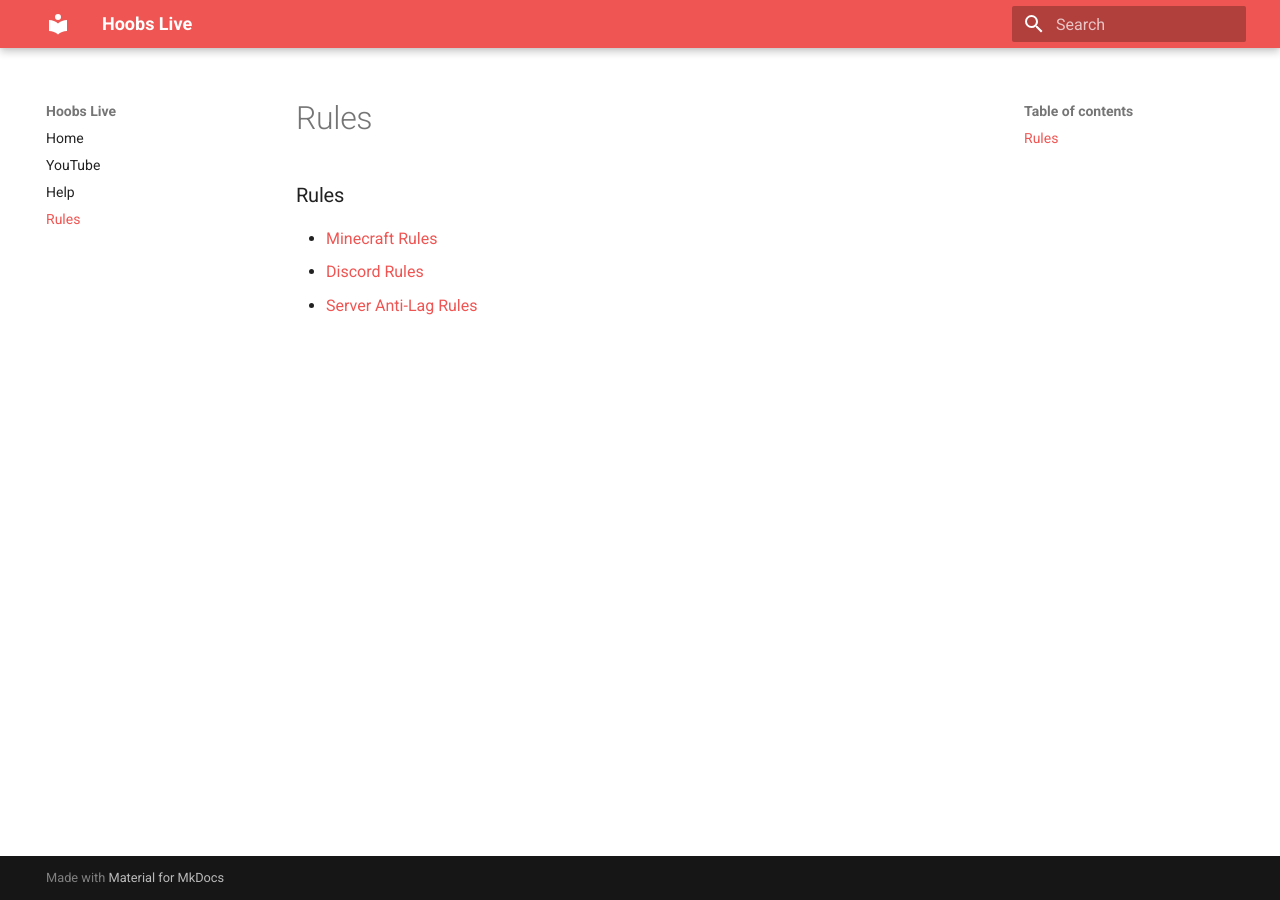
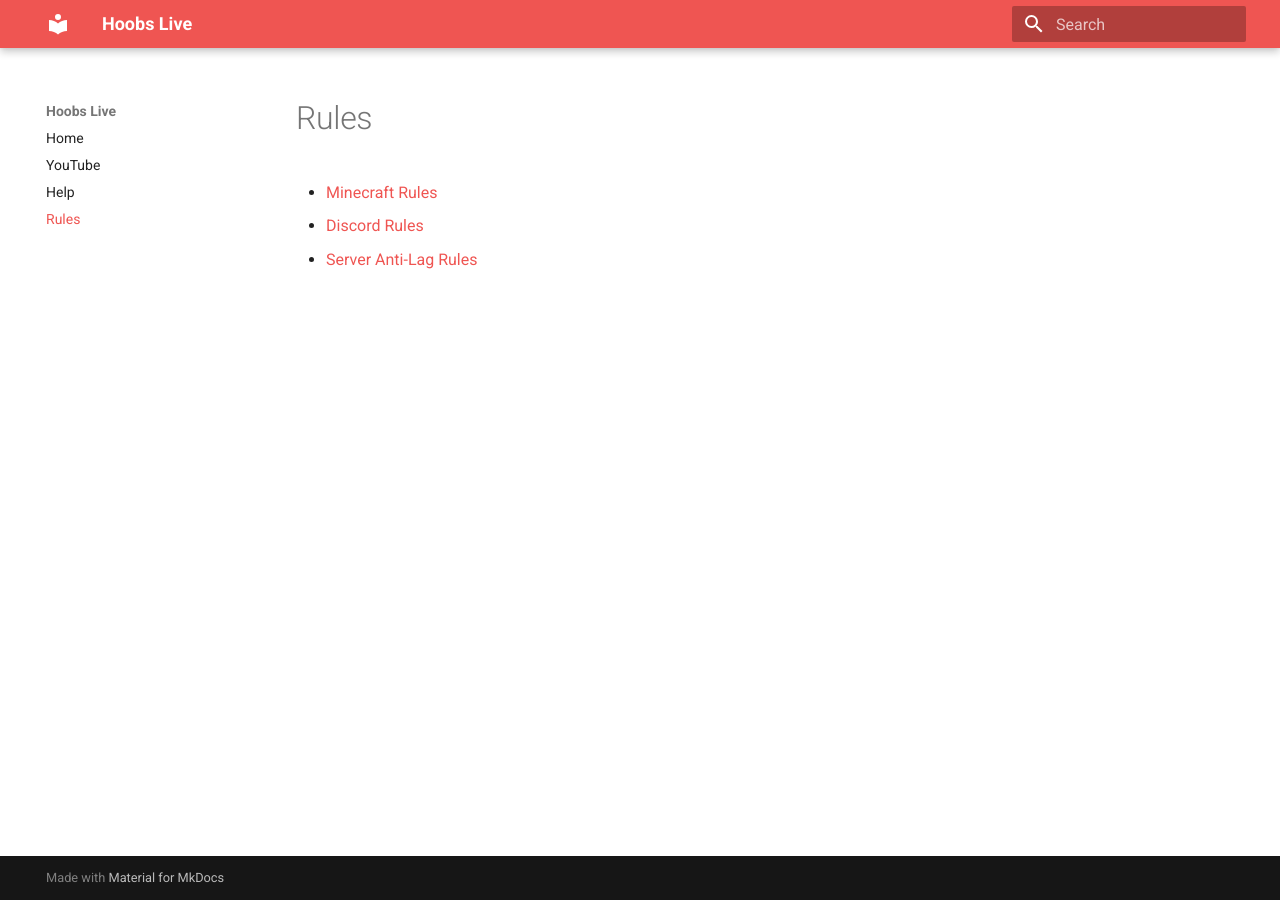
Before and after one commit to cunhar/hoobs-live-docs, an MkDocs documentation site: the page built from docs/rules/index.md, in a window 1280 px wide. Built offline with MkDocs 1.6.1 and Material for MkDocs 9.7.7, drawn with Linux system fonts in a browser that asks for light colours.

Commit message:
Update index.md

```diff
--- a/docs/rules/index.md
+++ b/docs/rules/index.md
@@ -1,4 +1,4 @@
-### Rules
+# Rules
 
 * [Minecraft Rules](rules.md)
 * [Discord Rules](discord.md)
```
